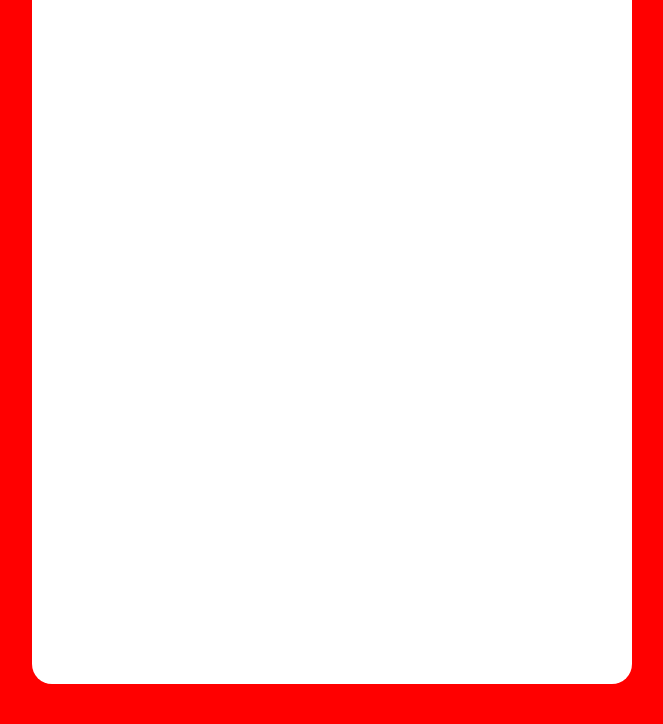
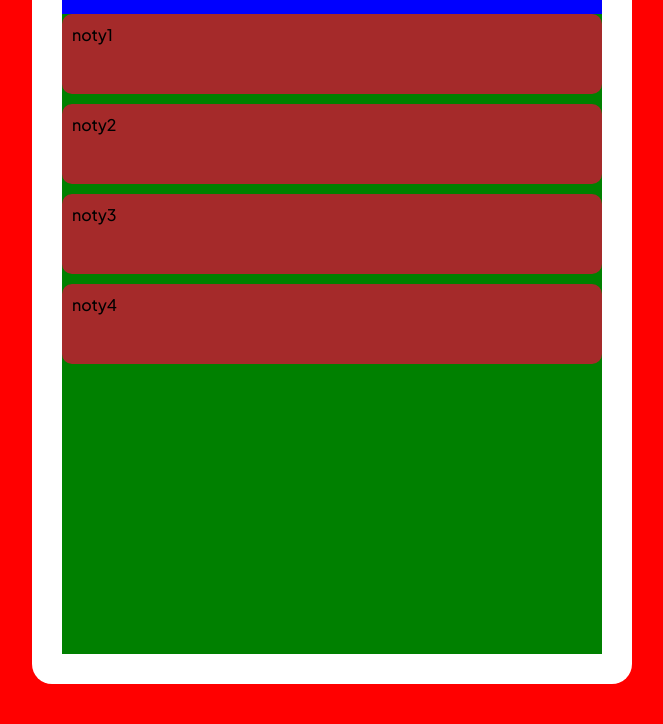
Before and after one commit to LissethJ/CODIGO, a plain HTML site: page Retos/reto6/notification.html in a window 1280 px wide. Shown: the part 156-880 px from the top of the page, without its empty margins (308-971 px from the left). Drawn offline with Linux system fonts and the light colour scheme; a web font is replaced by a local one.

Commit message:
Reto6-parte3

```diff
--- a/Retos/reto6/notification.css
+++ b/Retos/reto6/notification.css
@@ -19,12 +19,20 @@ h1 {
     max-width: 600px;
     padding: 20px;
 
+    display: grid;
+    grid-template-areas:
+    "header"
+    "main";
+    grid-template-rows: 100px auto;
+
 }
 
 .header {
     display: grid;
     grid-template-columns: 1fr auto;
     align-items: center;
+    background-color: blue;
+    grid-area: header;
 
 }
 
@@ -46,6 +54,23 @@ h1 {
     text-decoration: none;
 }
 
+.main {
+    background-color: green;
+    grid-area: main;
+    display: grid;
+    align-content: flex-start;
+    gap: 10px;
+
+
+}
+
+.main .card {
+    height: 80px;
+    background-color: brown;
+    border-radius: 10px;
+    padding: 10px;
+}
+
 
 
 
--- a/Retos/reto6/notification.html
+++ b/Retos/reto6/notification.html
@@ -16,6 +16,12 @@
             <h1>Notifications <span class="badge">3</span></h1>
             <a href="#">Mark all as read</a>
         </div>
+        <div class="main">
+            <div class="card">noty1</div>
+            <div class="card">noty2</div>
+            <div class="card">noty3</div>
+            <div class="card">noty4</div>
+        </div>
     </div>
 
 </body>
```
